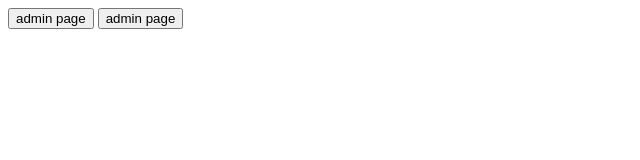
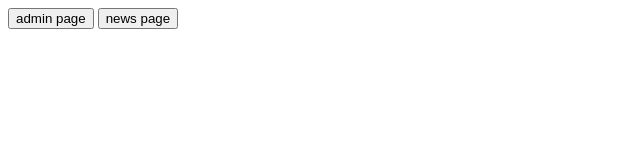
Before and after one commit to amazonsharing/amazonsharing, a website: page index.html in a window 1280 px wide. Shown: the full height of the page, 0-640 px from the left. Drawn offline with Linux system fonts and the light colour scheme.

Commit message:
Update index.html

```diff
--- a/index.html
+++ b/index.html
@@ -1,7 +1,7 @@
 <!DOCTYPE html>
 <title>home</title>
 <body>
-    <a href="public/admin.html"><button>admin page</button></a>
-    <a href="public/news.html"><button>admin page</button></a>
+    <a href="http://localhost:6000/admin.html"><button>admin page</button></a>
+    <a href="http://localhost:6000/news.html"><button>news page</button></a>
 </body>
 </html>
```
